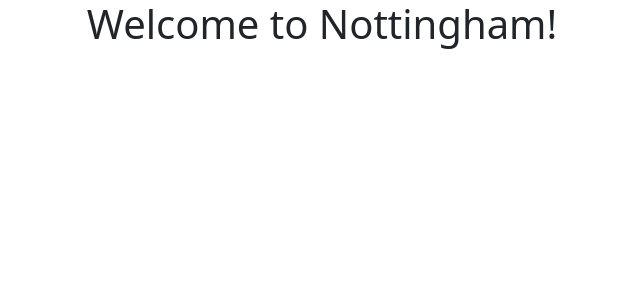
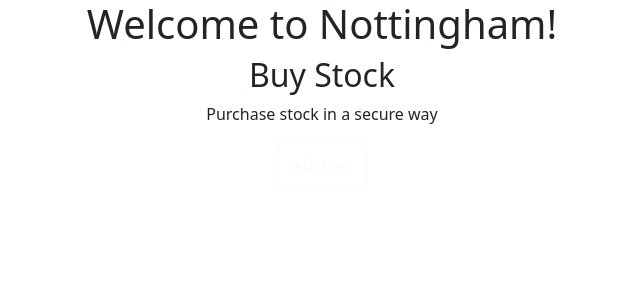
Before and after one commit to rayangendre/Nottingham, a React (Create React App) app in the folder FrontEnd/myapp/: page /buy in a window 1280 px wide. Shown: the top 300 px of the page, without its empty margins (318-958 px from the left). Built offline with nearby package versions, Linux system fonts and the light colour scheme.

Commit message:
created the new page and linked it

```diff
--- a/FrontEnd/myapp/src/App.js
+++ b/FrontEnd/myapp/src/App.js
@@ -3,6 +3,8 @@ import { Routes, Route, Link } from "react-router-dom";
 import 'bootstrap/dist/css/bootstrap.min.css';
 import Button from "react-bootstrap/Button"
 import './App.css';
+import Buy from './buysell.js'
+
 
 
 function App() {
@@ -14,6 +16,7 @@ function App() {
         <Route path="portfolio" element={<Portfolio />} />
         <Route path="watchlist" element={<Watchlist />} />
         <Route path="login" element={<LogIn />} />
+        <Route path="buy" element={<Buy />}/>
       </Routes>
     </div>
   );
@@ -62,6 +65,11 @@ function Portfolio() {
             Home
           </button>
         </Link>
+        <Link to="/buy">
+           <Button variant="outline-light" size ="lg">
+            Buy
+          </Button>
+        </Link>
       </nav>
     </>
   );
--- /dev/null
+++ b/FrontEnd/myapp/src/buysell.js
@@ -0,0 +1,25 @@
+import logo from './logo.svg';
+import { Routes, Route, Link } from "react-router-dom";
+import Button from "react-bootstrap/Button"
+
+const Buy = function(){
+    return (
+        <>
+          <main>
+            <h2>Buy Stock</h2>
+            <p>
+              Purchase stock in a secure way
+            </p>
+          </main>
+          <nav>
+            <Link to="/">
+               <Button variant="outline-light" size ="lg">
+                Home
+              </Button>
+            </Link>
+          </nav>
+        </>
+      );
+}
+
+export default Buy;
```
